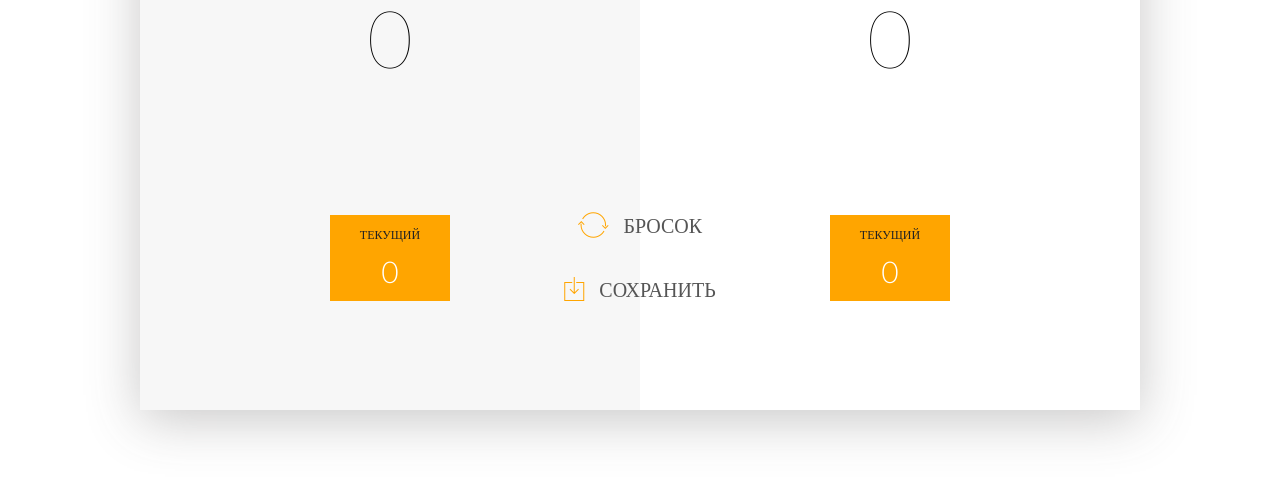
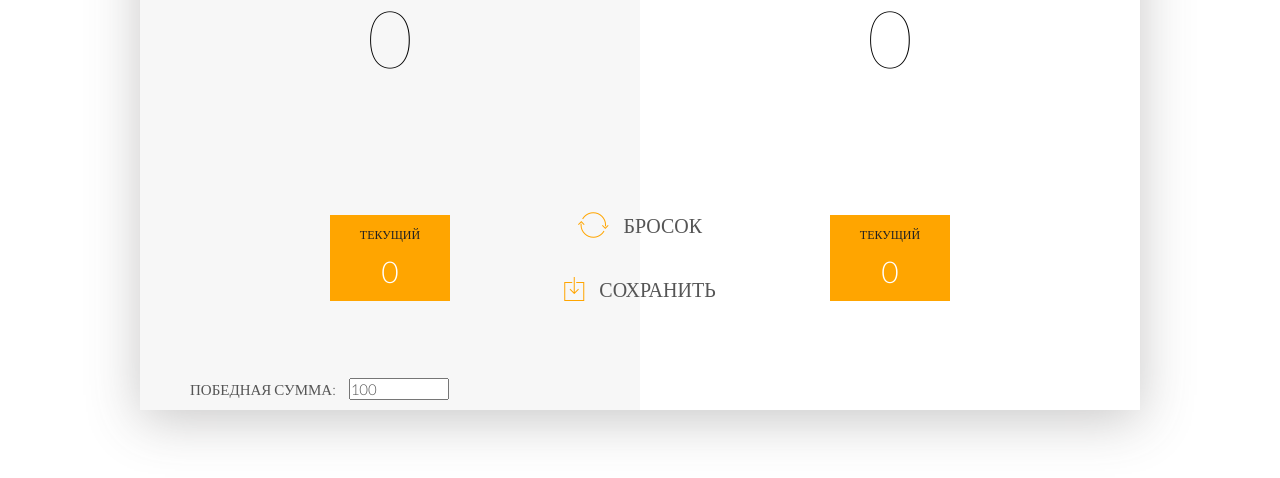
Before and after one commit to Roumit/JSschoolHomeWork3, a plain HTML site: page index.html in a window 1280 px wide. Shown: the part 290-768 px from the top of the page. Drawn offline with nearby package versions, Linux system fonts and the light colour scheme.

Commit message:
task 3 done, add input for vin_value

```diff
--- a/app.js
+++ b/app.js
@@ -10,8 +10,8 @@ GAME RULES:
 */
 
 const RESET_VALUE = 2;
-const VIN_VALUE = 100;
 
+let vin_value = 100;
 let scores = [0, 0];
 let activePlayer = 0;
 let current = 0;
@@ -29,6 +29,9 @@ const initGame = () => {
   document.querySelector('.btn-hold').style.display = 'block';
   scores = [0, 0];
   current = 0;
+  vin_value = Math.round(document.getElementById('input-vin-value').value) || 100;
+  document.getElementById('input-vin-value').value = vin_value;
+
 }
 
 initGame();
@@ -46,7 +49,7 @@ document.querySelector('.btn-roll').addEventListener('click', function() {
     current += dice_1 + dice_2;
     document.getElementById('current-'+activePlayer).textContent = current;
 
-    if (scores[activePlayer] + current >= VIN_VALUE) {
+    if (scores[activePlayer] + current >= vin_value) {
       alert(`Player ${activePlayer+1} won!!!`);
       document.querySelector('.btn-roll').style.display = 'none';
       document.querySelector('.btn-hold').style.display = 'none';
--- a/index.html
+++ b/index.html
@@ -28,6 +28,9 @@
                     <div class="player-current-score" id="current-1">0</div>
                 </div>
             </div>
+            <div class="vin-input-container">
+                Победная сумма: <input type="number" id="input-vin-value" placeholder="будет 100" value="100" title="будет действовать с новой игры">
+            </div>
 
             <button class="btn-new"><i class="ion-ios-plus-outline"></i>Новая игра</button>
             <button class="btn-roll"><i class="ion-ios-loop"></i>Бросок</button>
--- a/style.css
+++ b/style.css
@@ -140,7 +140,6 @@ i {
 .dice {
     position: absolute;
     left: 50%;
-    /*top: 178px;*/
     transform: translateX(-50%);
     height: 100px;
     box-shadow: 0px 10px 60px rgba(0, 0, 0, 0.10);
@@ -154,7 +153,23 @@ i {
     top: 250px;
 }
 
+.vin-input-container {
+    position: absolute;
+    bottom: 10px;
+    left: 50px;
+    font-family: Lato;
+    color: #555;
+    font-size: 15px;
+    text-transform: uppercase;
+}
 
+#input-vin-value {
+    width: 100px;
+    font-family: Lato;
+    font-size: 15px;
+    color: #555;
+    margin-left: 10px;
+}
 
 .winner { background-color: #f7f7f7; }
 .winner .player-name { font-weight: 300; color: #EB4D4D; }
```
